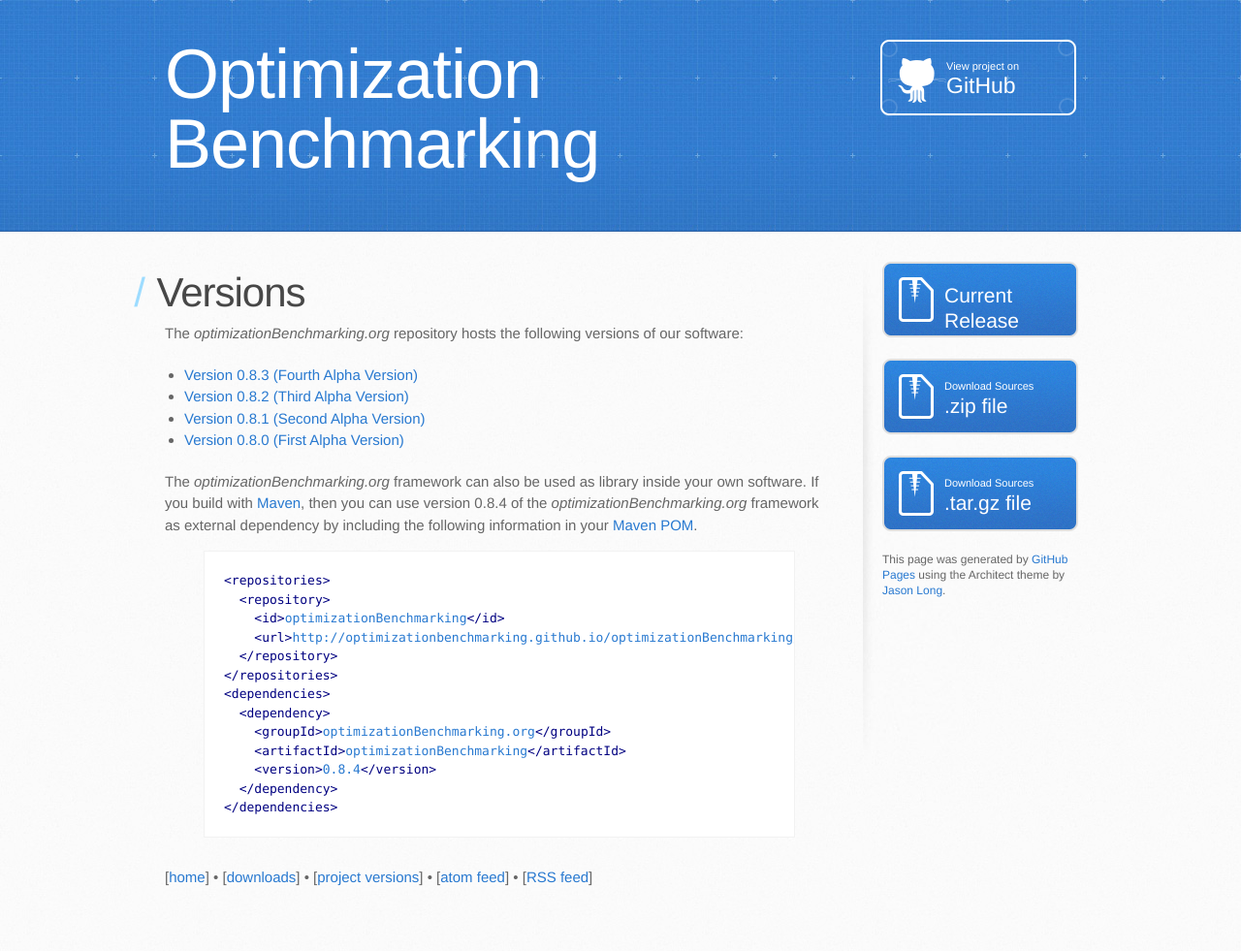
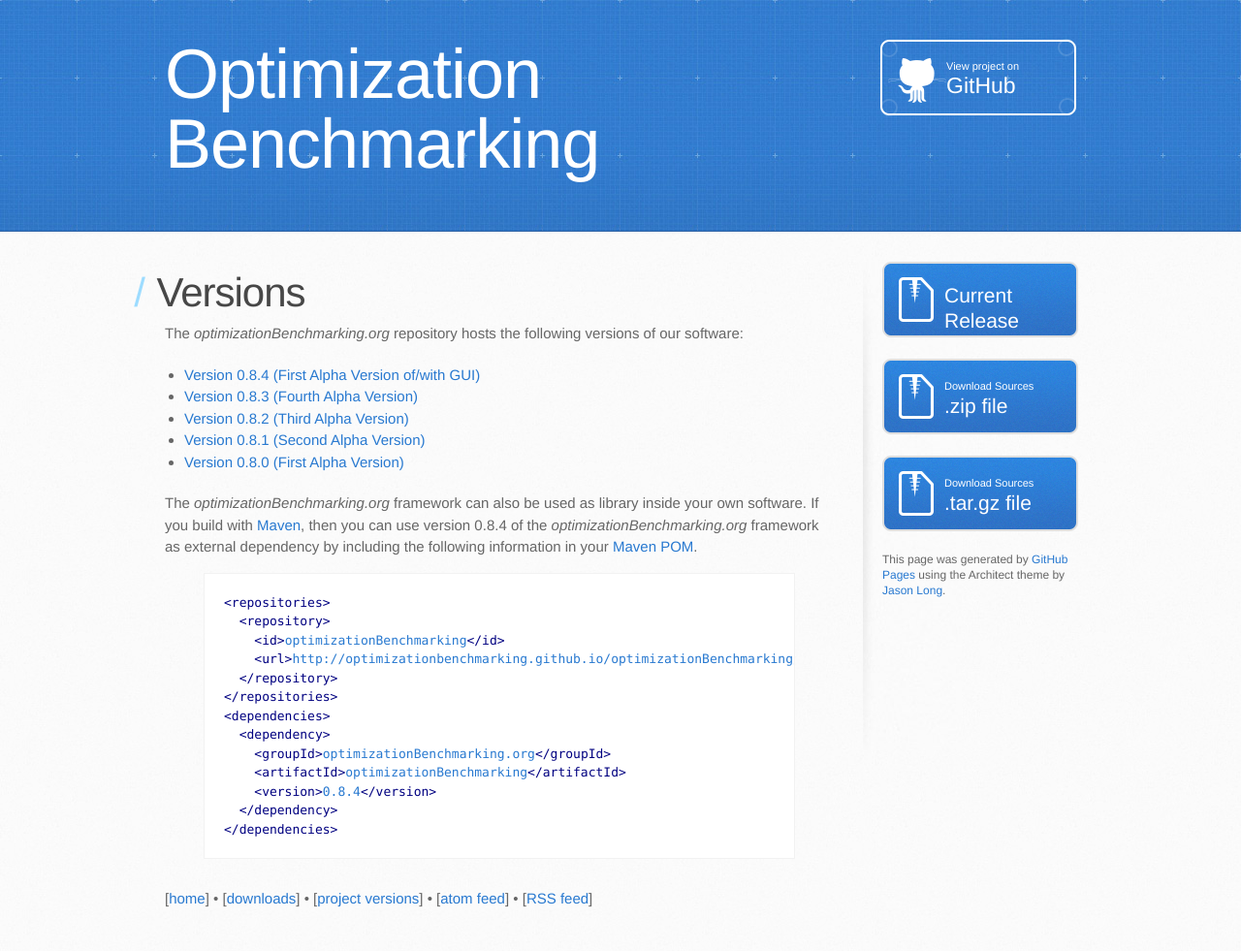
Before and after one commit to optimizationBenchmarking/optimizationBenchmarking, a Jekyll site: the page built from repo/index.md, in a window 1280 px wide. Shown: the whole page at 97% size. Built offline with Jekyll 4.4.1, drawn with Linux system fonts in a browser that asks for light colours; Markdown is read by kramdown in place of the engine named in the settings; before the commit the page ends 959 px from its top, so only the background shows below that.

Commit message:
Small Update to Repository Page Layout
I now group the downloads better (I think).

```diff
--- a/_layouts/outerRepo.html
+++ b/_layouts/outerRepo.html
@@ -6,8 +6,9 @@ layout: repo
 <p>The <em>optimizationBenchmarking.org</em> repository hosts the following versions of our software:</p>
 
 <ul>
-<li><a href="{{ site.baseurl }}/repo/optimizationBenchmarking/org/optimizationBenchmarking/0.8.1/index.html">Version 0.8.3 (Fourth Alpha Version)</a></li>
-<li><a href="{{ site.baseurl }}/repo/optimizationBenchmarking/org/optimizationBenchmarking/0.8.1/index.html">Version 0.8.2 (Third  Alpha Version)</a></li>
+<li><a href="{{ site.baseurl }}/repo/optimizationBenchmarking/org/optimizationBenchmarking/0.8.4/index.html">Version 0.8.4 (First Alpha Version of/with GUI)</a></li>
+<li><a href="{{ site.baseurl }}/repo/optimizationBenchmarking/org/optimizationBenchmarking/0.8.3/index.html">Version 0.8.3 (Fourth Alpha Version)</a></li>
+<li><a href="{{ site.baseurl }}/repo/optimizationBenchmarking/org/optimizationBenchmarking/0.8.2/index.html">Version 0.8.2 (Third  Alpha Version)</a></li>
 <li><a href="{{ site.baseurl }}/repo/optimizationBenchmarking/org/optimizationBenchmarking/0.8.1/index.html">Version 0.8.1 (Second Alpha Version)</a></li>
 <li><a href="{{ site.baseurl }}/repo/optimizationBenchmarking/org/optimizationBenchmarking/0.8.0/index.html">Version 0.8.0 (First Alpha Version)</a></li>
 </ul>{{ content }}
```
Also changed, not shown: _includes/repositoryDownloads.md (+7 -3 lines).
